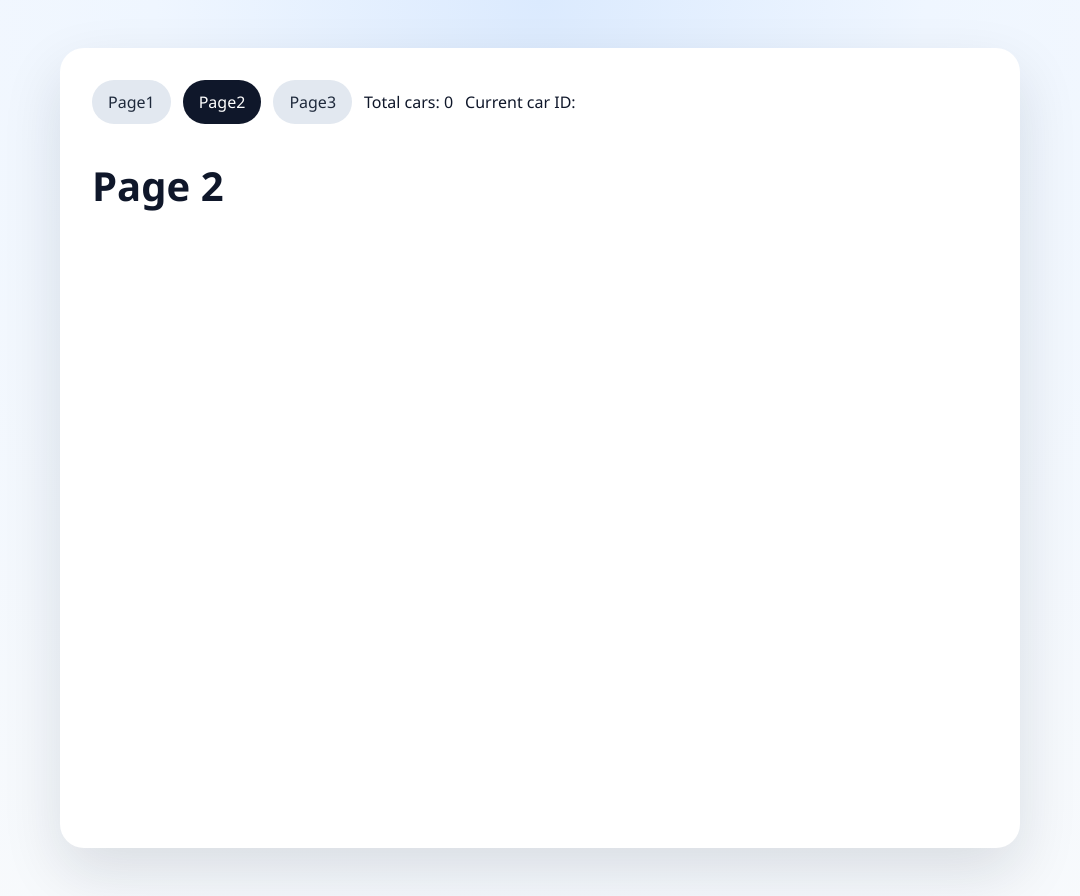
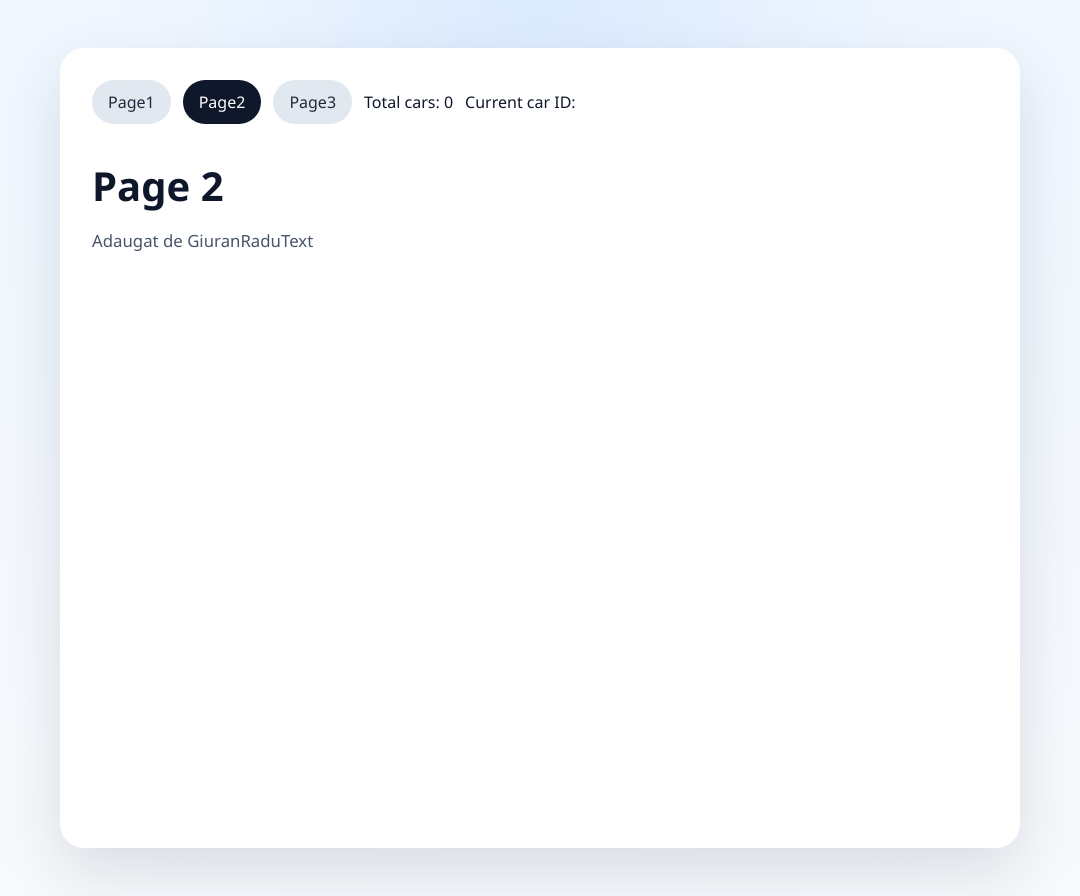
Before and after one commit to GiuranRadu/react-rtk-practice, a React (Vite) app: page /page2 in a window 1280 px wide. Shown: the whole page, without its empty margins (100-1180 px from the left). Built offline with nearby package versions, Linux system fonts and the light colour scheme; the HTML template or start-up script is replaced by a standard one.

Commit message:
commit facut de GiuranRaduTest

```diff
--- a/src/pages/Page2.jsx
+++ b/src/pages/Page2.jsx
@@ -4,6 +4,7 @@ const Page2 = () => {
   return (
     <div>
       <h1>Page 2</h1>
+      <p>Adaugat de GiuranRaduText</p>
     </div>
   )
 }
```
